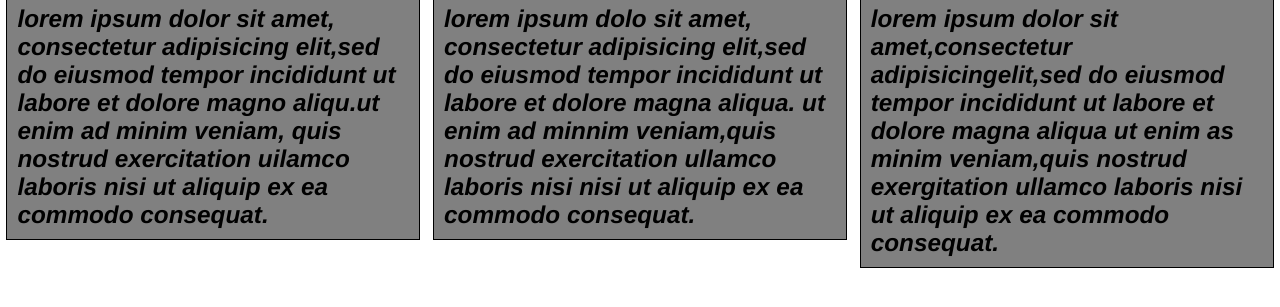
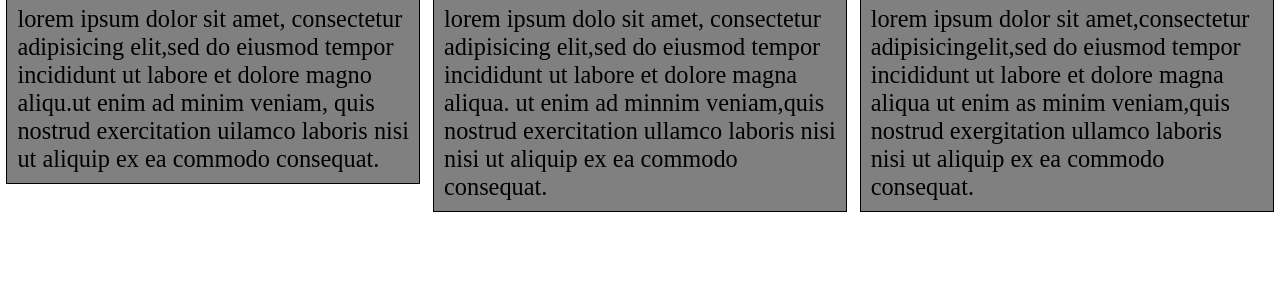
Before and after one commit to prasanthcpsubi/file, a plain HTML site: page index.html in a window 1280 px wide. Shown: the part 131-438 px from the top of the page. Drawn offline with Linux system fonts and the light colour scheme.

Commit message:
Update index.html

```diff
--- a/index.html
+++ b/index.html
@@ -3,7 +3,6 @@
   <head>
     <meta charset="utf-8">
     <title>test_html_test</title>
-    <link rel="stylesheet" href="j.css">
     <style>
       *{
   box-sizing: border-box;
@@ -29,10 +28,8 @@ h1{
 
   box-sizing: border-box;
 
-  font-family: 'Franklin Gothic Medium', 'Arial Narrow', Arial, sans-serif;
+  font-family: 'Times New Roman', Times, serif;
   color: #000000;
-  font-style: oblique;
-  font-weight: 900;
   font-size: 1.9vw;
   margin: 1% 0.5% 0.5% 0.5%;
 
```
